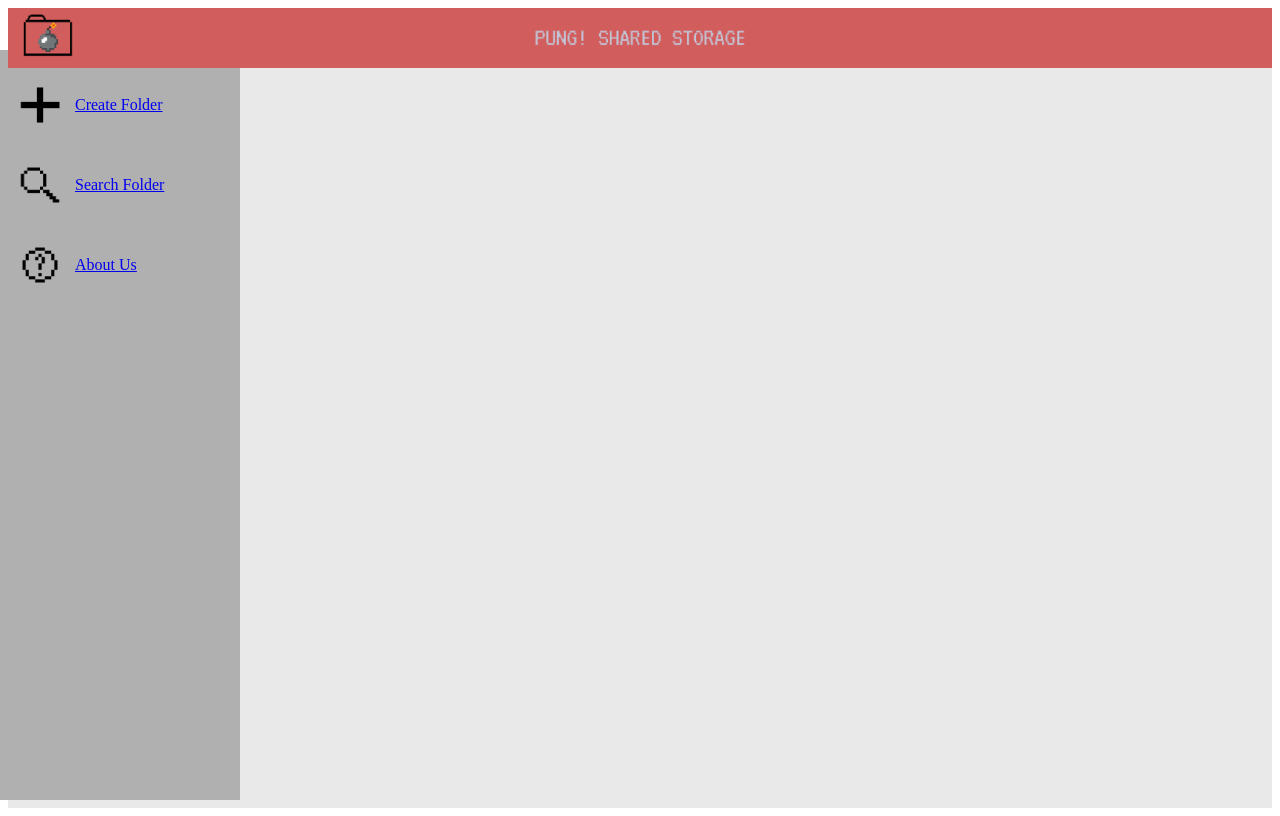
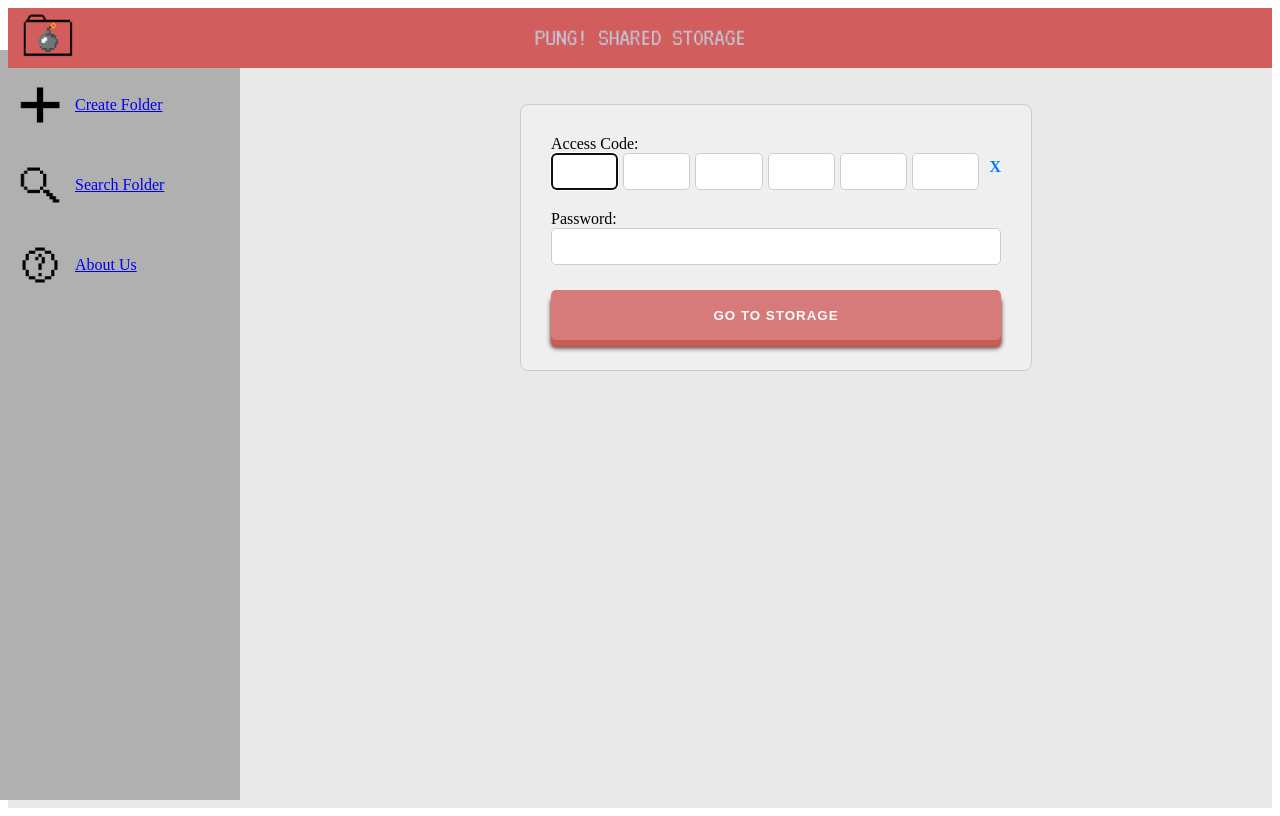
Before and after one commit to PungBox/pungbox-frontend, a React (Vite) app: page /box/1 in a window 1280 px wide. Built offline with nearby package versions, Linux system fonts and the light colour scheme.

Commit message:
feat: support storage access from url `pungbox.com/box/000000`

```diff
--- a/src/components/App.tsx
+++ b/src/components/App.tsx
@@ -19,6 +19,7 @@ function App() {
             <Route path="/view" element={<View />} />
             <Route path="/authenticate" element={<Authenticate />} />
             <Route path="/aboutus" element={<Aboutus />} />
+            <Route path="/box/:accessCode" element={<Authenticate />} />
           </Routes>
         </Layout>
       </Router>
--- a/src/components/Pages/authenticate/Authenticate.tsx
+++ b/src/components/Pages/authenticate/Authenticate.tsx
@@ -1,10 +1,10 @@
-import React, { useState } from 'react';
+import React, { useEffect, useState } from 'react';
 import { useAccessCodeInput } from './util/accessCodeInput';
-import { authConfig as config } from '../../../utils/config';
+import { authConfig, authConfig as config } from '../../../utils/config';
 import styles from '/src/components/Module/Authenticate.module.css';
 import { authenticate } from '../../../service/service';
 import { HTMLFormElement, IHTMLFormControlsCollection } from 'happy-dom';
-import { useNavigate } from 'react-router-dom';
+import { useNavigate, useParams } from 'react-router-dom';
 
 interface RegisterFormElements extends IHTMLFormControlsCollection {
   password: HTMLInputElement;
@@ -39,6 +39,19 @@ const Authenticate = () => {
   const { inputsRef, undoDigitInput, accessCodeInput } = useAccessCodeInput();
   const [isLoading, setIsLoading] = useState(false);
   const navigate = useNavigate();
+  const { accessCode: accessCodeFromUrl } = useParams();
+
+  useEffect(() => {
+    if (accessCodeFromUrl === undefined) return;
+    if (accessCodeFromUrl.length !== authConfig.DIGIT_LENGTH) {
+      console.error('Access code given in the url is not valid');
+      return;
+    }
+    inputsRef.current.forEach((ref, i) => {
+      if (ref.type === 'text' && ref.id.startsWith('digit')) ref.value = accessCodeFromUrl[i];
+      if (ref.id === 'password') ref.focus();
+    });
+  }, []);
 
   async function submit(e: React.FormEvent) {
     e.preventDefault();
```
